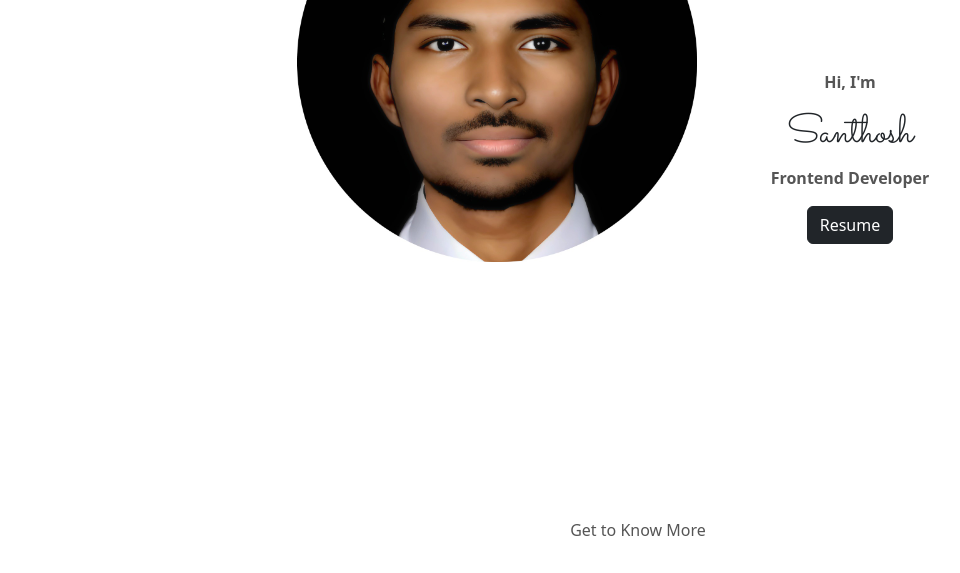
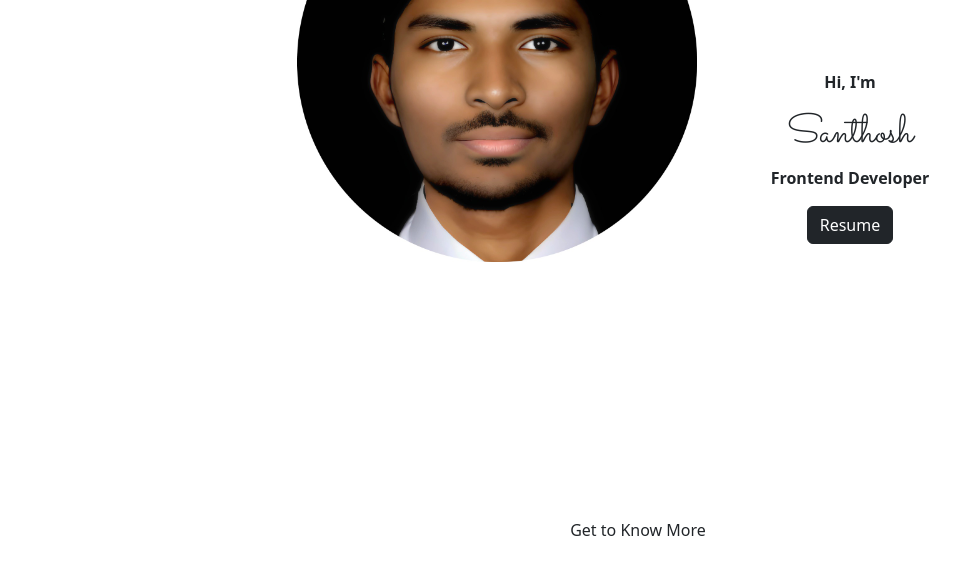
Before and after one commit to NagarajanSanthosh/Portfolio-react, a React app: page / in a window 1280 px wide. Shown: the part 218-791 px from the top of the page, without its empty margins (2-962 px from the left). Built offline with nearby package versions, Linux system fonts and the light colour scheme.

Commit message:
no generalized  design

```diff
--- a/public/styles.css
+++ b/public/styles.css
@@ -4,6 +4,3 @@ h1 {
 body {
     font-family: "Poppins", sans-serif;
 }
-p {
-    color: rgb(85,85, 85);
-}
```
